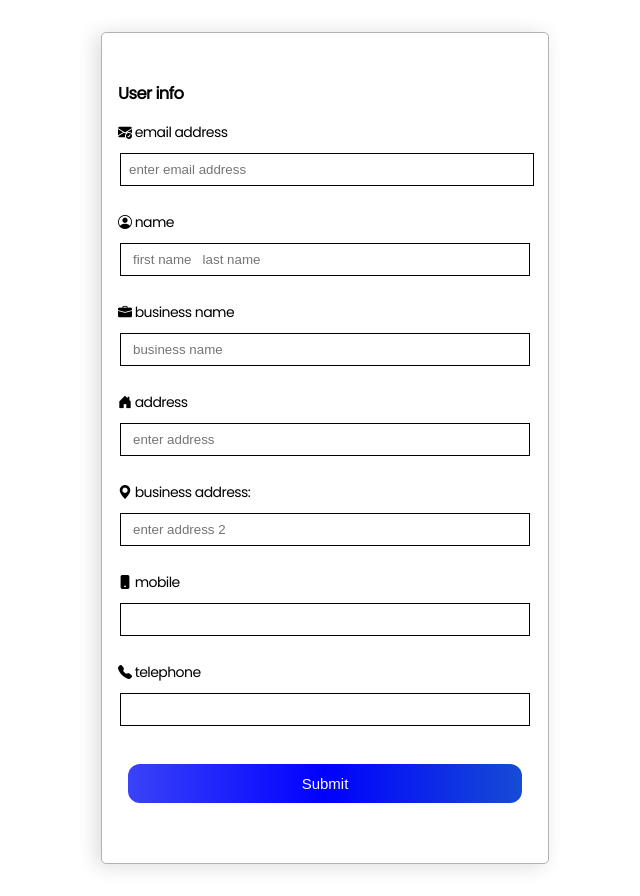
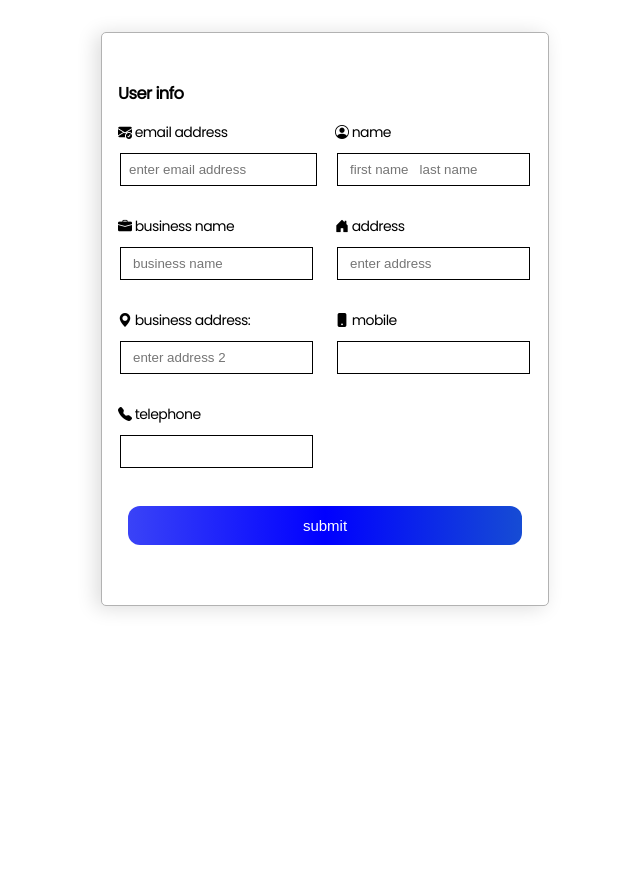
Before and after one commit to Mikey1233/invoiceBox, a React (Vite) app in the folder invoice-box-app/: page /userInfo in a window 1280 px wide. Shown: the whole page, without its empty margins (315-955 px from the left). After the commit the page ends 800 px from the top, so only its background shows below. Built offline with nearby package versions, Linux system fonts and the light colour scheme; a web font is replaced by a local one.

Commit message:
worked on auth pages,redirect to user info page after creating an account

```diff
--- a/invoice-box-app/src/pages/homePage/home.css
+++ b/invoice-box-app/src/pages/homePage/home.css
@@ -2,7 +2,6 @@
     display: grid;
     grid-template-columns: 30% 70%;
     height: 100%;
-    width: 100vw;
     gap: 5px;
     /* padding: 1rem; */
     background: linear-gradient(to bottom, #d1d4de,#bdc1ce);
--- a/invoice-box-app/src/pages/signupPage/Signup.jsx
+++ b/invoice-box-app/src/pages/signupPage/Signup.jsx
@@ -1,6 +1,6 @@
 import google from "../../assets/googleSvg.svg";
 import apple from "../../assets/apple-logo.svg";
-import { Link } from "react-router-dom";
+import { Link,useNavigate } from "react-router-dom";
 import { auth } from "../../config/firebaseConfig";
 import closedEye from "../../assets/closedEye.svg";
 import togglePasswordType from "../../togglePasswordType/toggle";
@@ -15,6 +15,7 @@ import googleAuth from "../../googleAuth/googleAuth";
 import SpinLoader from "../../components/spinLoader/SpinLoader";
 import useAuthRedirect from "../../checkActive/checkActive";
 function Signup() {
+  const navigate = useNavigate()
   //toggle states
   const [OpenPassword, setOpenPassword] = useState(false);
 
@@ -59,6 +60,7 @@ function Signup() {
         const user = userCredential.user;
         await sendEmailVerification(user);
         setPasswordMatch(false);
+        navigate('/userInfo')
 
       } catch (error) {
 
--- a/invoice-box-app/src/pages/userInfo/UserInfo.jsx
+++ b/invoice-box-app/src/pages/userInfo/UserInfo.jsx
@@ -4,8 +4,11 @@ import { auth } from "../../config/firebaseConfig";
 import { db } from "../../config/firebaseConfig";
 import { addDoc, collection } from "firebase/firestore";
 import Modal from "../../components/modal/Modal";
+import { useNavigate } from "react-router-dom";
+import SpinLoader from "../../components/spinLoader/SpinLoader";
 
 function UserInfo() {
+  const navigate = useNavigate();
   const [businessName, setBusinessName] = useState("");
   const [username, setUsername] = useState("");
   const [email, setEmail] = useState("");
@@ -14,9 +17,9 @@ function UserInfo() {
   const [add1, setAdd1] = useState("");
   const [add2, setAdd2] = useState("");
   /////////////
+  const [loader, setLoader] = useState(false);
   const [toggle, setToggle] = useState(false);
   const [error, setError] = useState(false);
-
 
   const user = auth?.currentUser?.uid;
   function hasEmptyInputs(values) {
@@ -24,12 +27,14 @@ function UserInfo() {
   }
 
   const sendDataToDB = async () => {
+    setLoader(true)
     if (
       hasEmptyInputs({ username, email, tel1, tel2, add1, add2, businessName })
     ) {
       setError(true);
       setToggle(true);
-    }else{
+      setLoader(false)
+    } else {
       try {
         await addDoc(collectionRef, {
           addressOne: add1,
@@ -41,14 +46,17 @@ function UserInfo() {
           Name: username,
           userId: user,
         });
+        navigate("/");
       } catch (err) {
         setError(true);
         setToggle(true);
+        setLoader(false)
 
         console.log(err);
+      } finally{
+        setLoader(false)
       }
     }
-
   };
 
   const addState = (e, setState) => {
@@ -70,7 +78,7 @@ function UserInfo() {
 
       <form method="post">
         <h3>User info</h3>
-
+        <div className="form-grid">
           <div>
             <div>
               <label htmlFor="username">
@@ -190,6 +198,7 @@ function UserInfo() {
               />
             </div>
           </div>
+        </div>
 
         <button
           type="submit"
@@ -199,7 +208,7 @@ function UserInfo() {
           }}
           className="button-login"
         >
-          Submit
+          {loader ? <SpinLoader /> : "submit"}
         </button>
       </form>
     </div>
--- a/invoice-box-app/src/pages/userInfo/userInfo.css
+++ b/invoice-box-app/src/pages/userInfo/userInfo.css
@@ -39,3 +39,8 @@
     cursor: pointer;
 
 }
+.form-grid{
+    display: grid;
+    grid-template-columns: repeat(2,1fr);
+    gap: 20px;
+}
```
Lines whose indentation alone changed are shown as unchanged.
